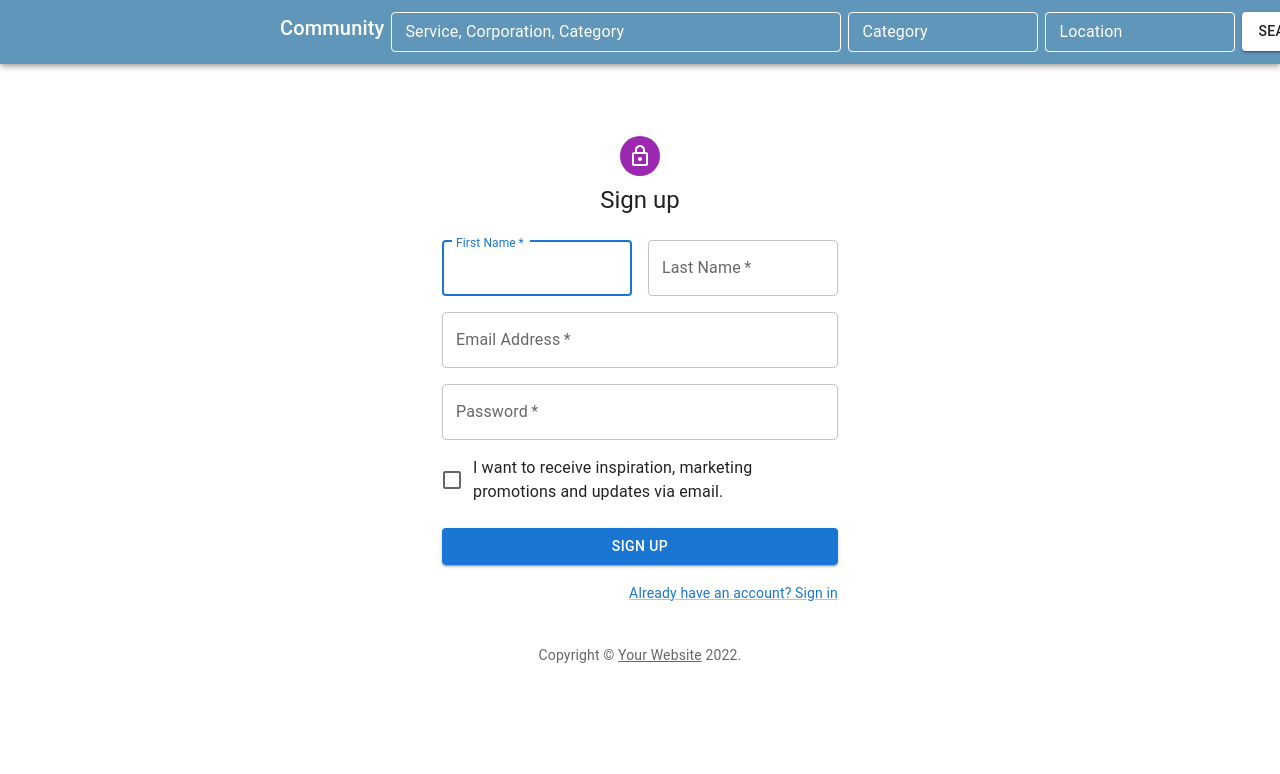
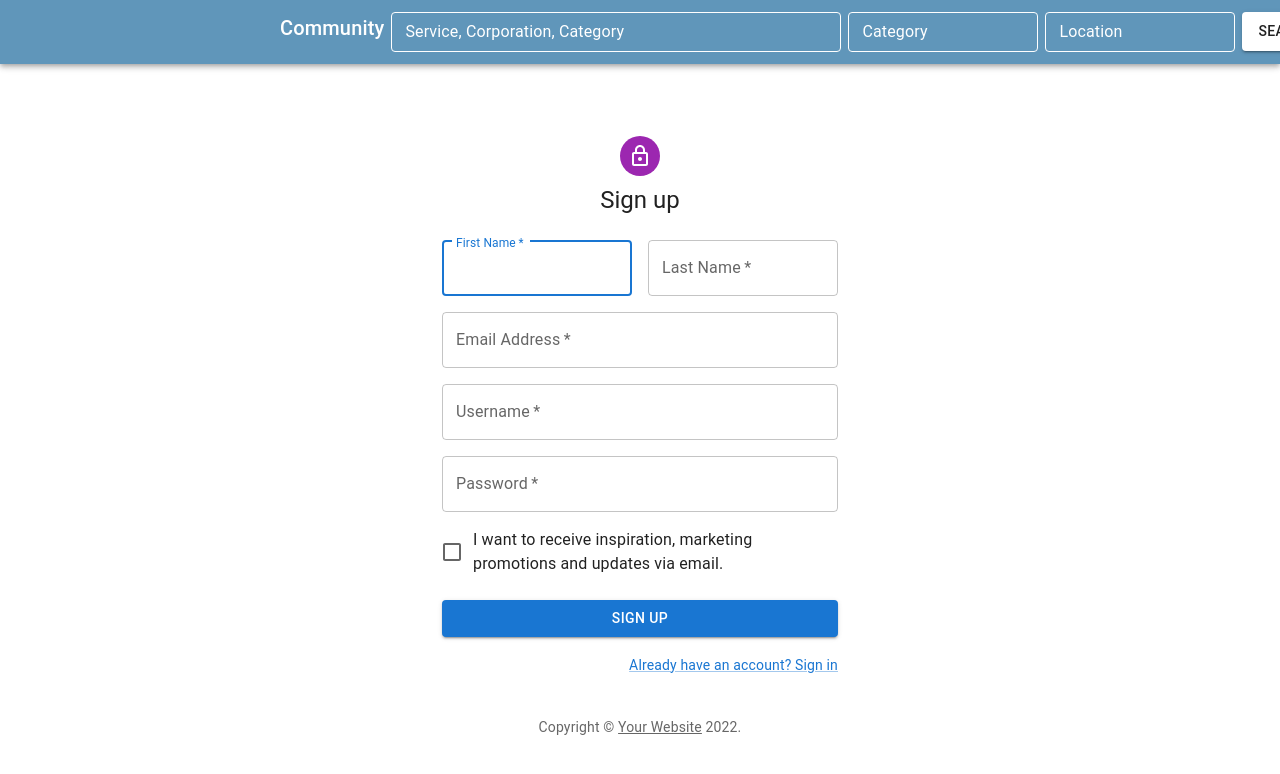
Before and after one commit to markonorth2/community, a React (Create React App) app in the folder client/: page /signup in a window 1280 px wide. Shown: the top 774 px of the page. Built offline with nearby package versions, Linux system fonts and the light colour scheme.

Commit message:
sign up now has username field. Also added link to sign in page

```diff
--- a/client/src/components/SignUp.js
+++ b/client/src/components/SignUp.js
@@ -95,6 +95,16 @@ function SignUp() {
                 <TextField
                   required
                   fullWidth
+                  id="username"
+                  label="Username"
+                  name="username"
+                  autoComplete="username"
+                />
+              </Grid>
+              <Grid item xs={12}>
+                <TextField
+                  required
+                  fullWidth
                   name="password"
                   label="Password"
                   type="password"
@@ -119,7 +129,7 @@ function SignUp() {
             </Button>
             <Grid container justifyContent="flex-end">
               <Grid item>
-                <Link href="#" variant="body2">
+                <Link href="/signin" variant="body2">
                   Already have an account? Sign in
                 </Link>
               </Grid>
```
